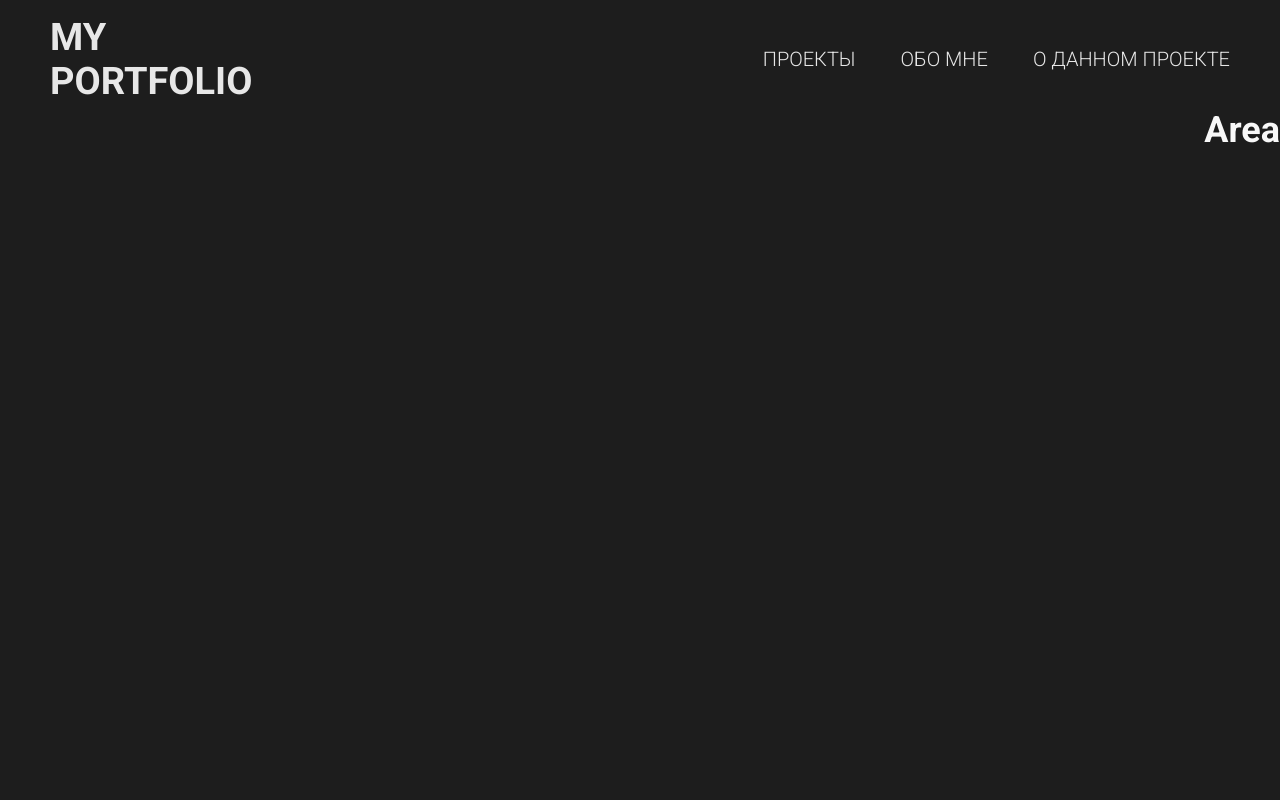
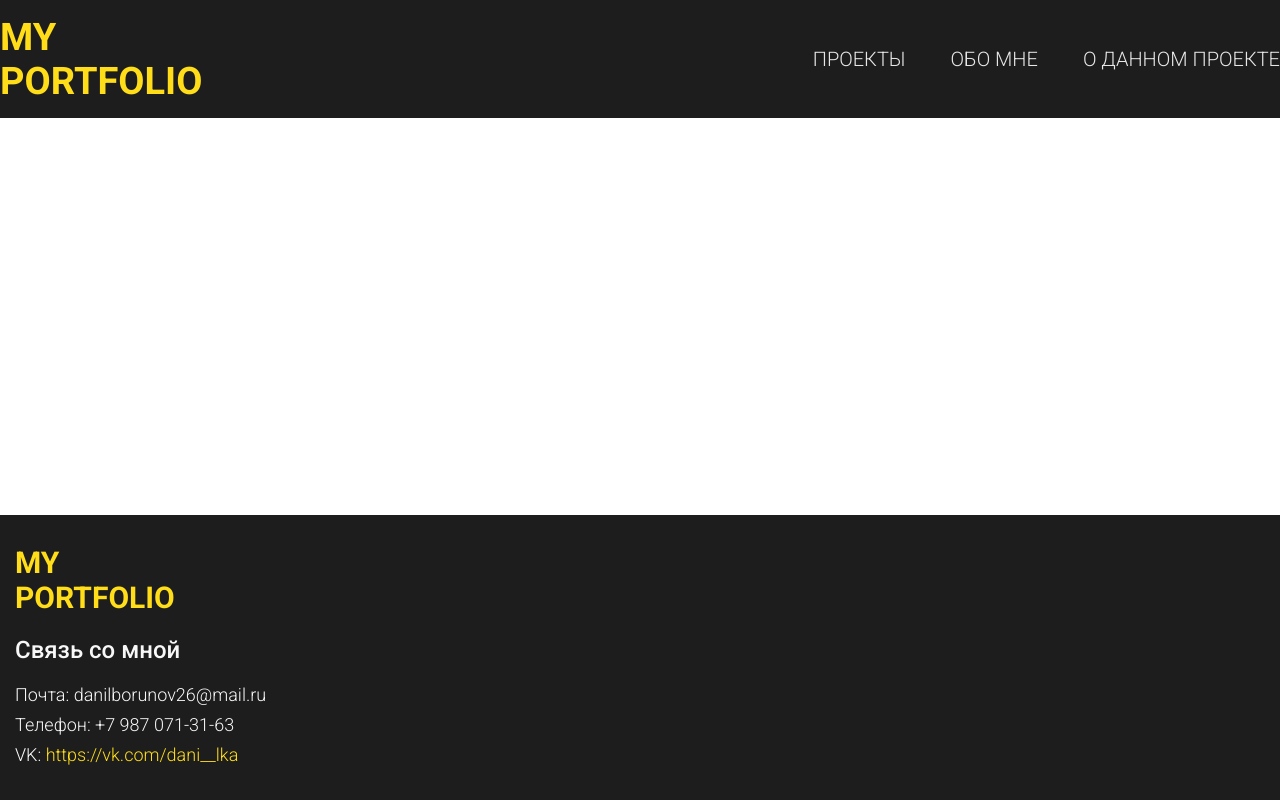
Before and after one commit to danil2danil/my-portfolio-website, a React (Create React App) app: page / in a window 1280 px wide. Built offline with nearby package versions, Linux system fonts and the light colour scheme.

Commit message:
оформил компонент footer

```diff
--- a/src/components/Footer/Footer.jsx
+++ b/src/components/Footer/Footer.jsx
@@ -0,0 +1,26 @@
+import React from 'react'
+import './footer.scss'
+
+function Footer() {
+    return (
+        <footer className="footer">
+            <div className="container">
+                <div className="footer__inner">
+                    <h1 className="footer__logo">
+                        My<br />portfolio
+                    </h1>
+                    <ul className="footer__list">
+                        <li className="footer__list-title">Связь со мной</li>
+                        <li className="footer__list-item">Почта: danilborunov26@mail.ru</li>
+                        <li className="footer__list-item">Телефон: +7 987 071-31-63</li>
+                        <li className="footer__list-item">
+                            VK: <a className="footer__list-link" rel="noreferrer" href="https://vk.com/dani__lka" target="_blank">https://vk.com/dani__lka</a>
+                        </li>
+                    </ul>
+                </div>
+            </div>
+        </footer>
+    )
+}
+
+export default Footer
--- a/src/components/Footer/footer.scss
+++ b/src/components/Footer/footer.scss
@@ -0,0 +1,32 @@
+@import '../../style-vars/fonts';
+
+.footer {
+    padding: 30px 15px;
+    background: $primary;
+
+    &__logo {
+        color: $secondary;
+        text-transform: uppercase;
+        line-height: normal;
+        font-size: 30px;
+        margin-bottom: 20px;
+    }
+
+    &__list {
+        line-height: 30px;
+        font-weight: 300;
+        &-title{
+            font-size: 24px;
+            font-weight: 400;
+            margin-bottom: 15px;
+        }
+        &-link:visited,
+        :active,
+        :link {
+            color: $secondary;
+        }
+        &-link:hover{
+            color: $acient;
+        }
+    }
+}
--- a/src/components/Header/header.scss
+++ b/src/components/Header/header.scss
@@ -1,17 +1,19 @@
 @import '../../style-vars/colors.scss';
 
 .header {
+    background: $primary;
     &__inner {
         display: flex;
         justify-content: space-between;
         align-items: center;
-        padding: 15px 50px;
+        padding: 15px 0px;
     }
 
     &__logo {
         text-transform: uppercase;
-        color: rgb(231, 231, 231);
+        color: $secondary;
         font-size: 38px;
+        line-height: normal;
         font-weight: 700;
         line-height: normal;
     }
--- a/src/index.scss
+++ b/src/index.scss
@@ -41,10 +41,19 @@ li{
 
 body{
     @extend %default-font;
-    background: $primary;
+    background: white;
 }
 
 .container{
     max-width: 1600px;
     margin: 0 auto;
 }
+
+.wrapper{
+    display: flex;
+    flex-direction: column;
+    height: 100vh;
+}
+.footer{
+    margin-top: auto;
+}
--- a/src/routes/Home.js
+++ b/src/routes/Home.js
@@ -1,11 +1,14 @@
 import React from 'react'
 import Header from '../components/Header/Header'
+import Footer from '../components/Footer/Footer'
 
 function Home() {
   return (
     <>
-      <Header />
-      <h1 style={{textAlign: 'right'}}>Area</h1>
+      <div className='wrapper'>
+        <Header />
+        <Footer />
+      </div>
     </>
   )
 }
```
Also changed, not shown: src/components/Supper/Supper.jsx (added, +10 -0 lines), src/components/Supper/Supper.scss (added).
